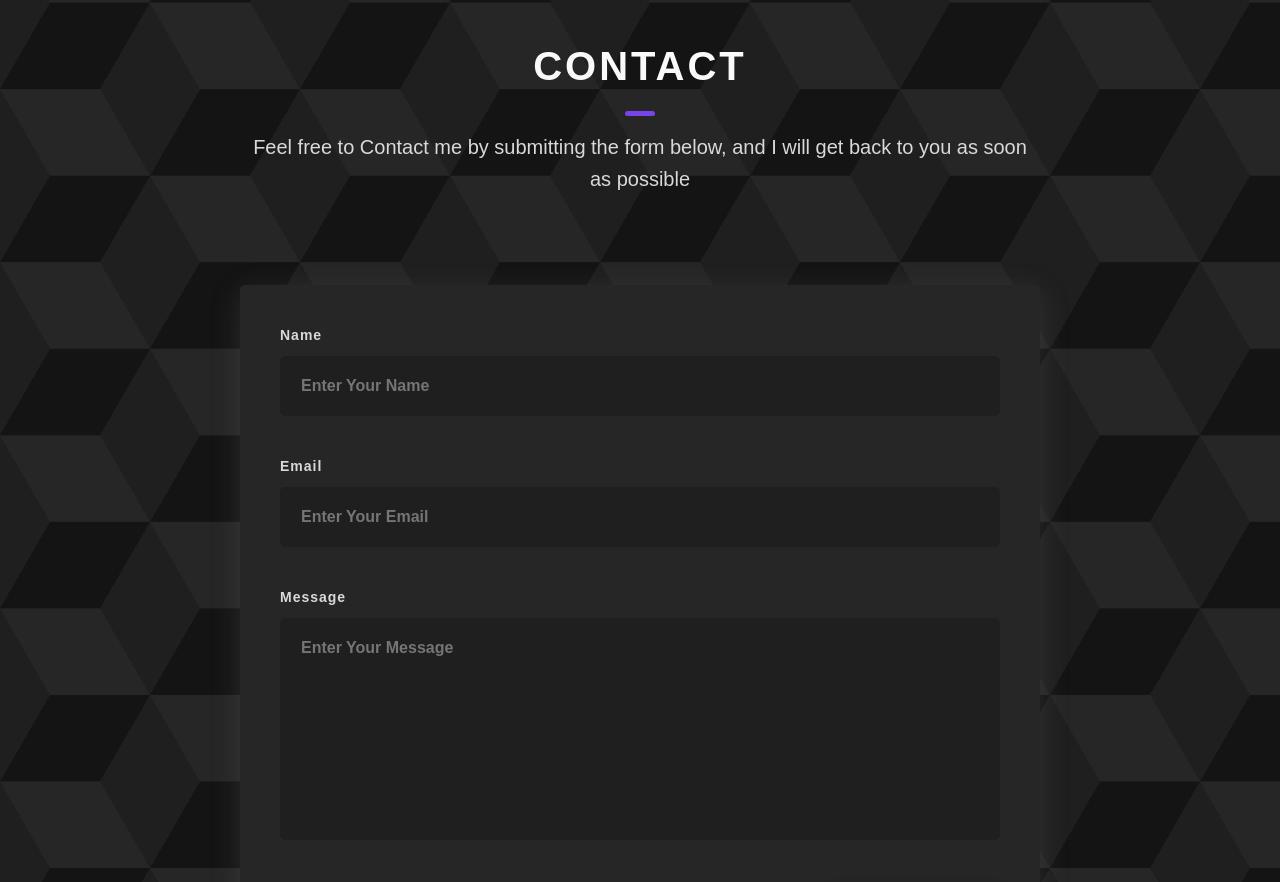
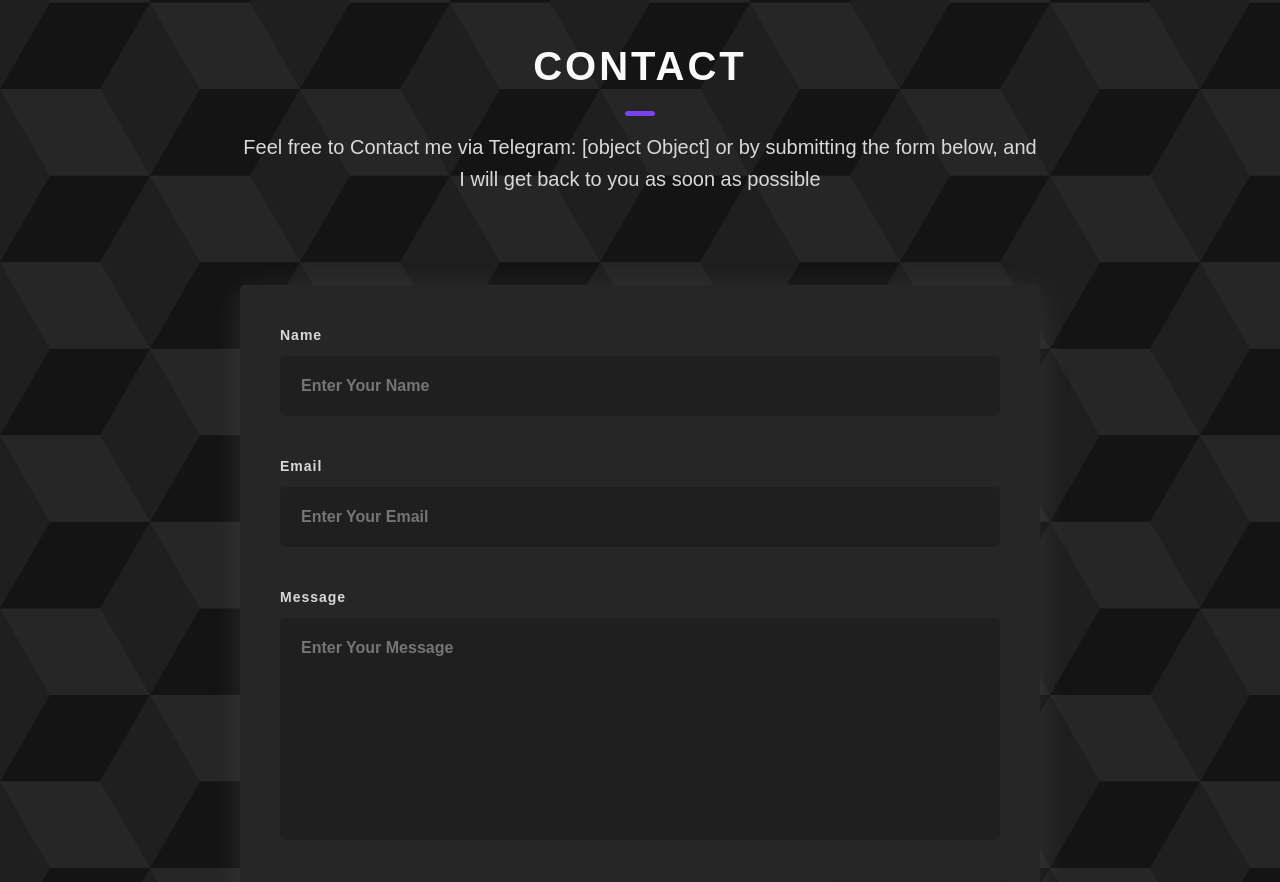
Before and after one commit to trepegorka/portfolio, a React (Vite) app: page / in a window 1280 px wide. Shown: the part 4540-5422 px from the top of the page. Built offline with nearby package versions, Linux system fonts and the light colour scheme; a web font is replaced by a local one.

Commit message:
added ContactSection.tsx

```diff
--- a/src/widgets/ContactSection/ContactSection.tsx
+++ b/src/widgets/ContactSection/ContactSection.tsx
@@ -15,7 +15,7 @@ export const ContactSection = ({className}: ContactSectionProps) => {
                 <SectionTitle
                     title={'Contact'}
                     subtitle={
-                        'Feel free to Contact me by submitting the form below, ' +
+                        `Feel free to Contact me via Telegram: ${<a target={"_blank"} href={'https://t.me/egor_ptpch'}>@egor_ptpch</a>} or by submitting the form below, ` +
                         'and I will get back to you as soon as possible'}/>
                 <ContactForm/>
             </div>
```
